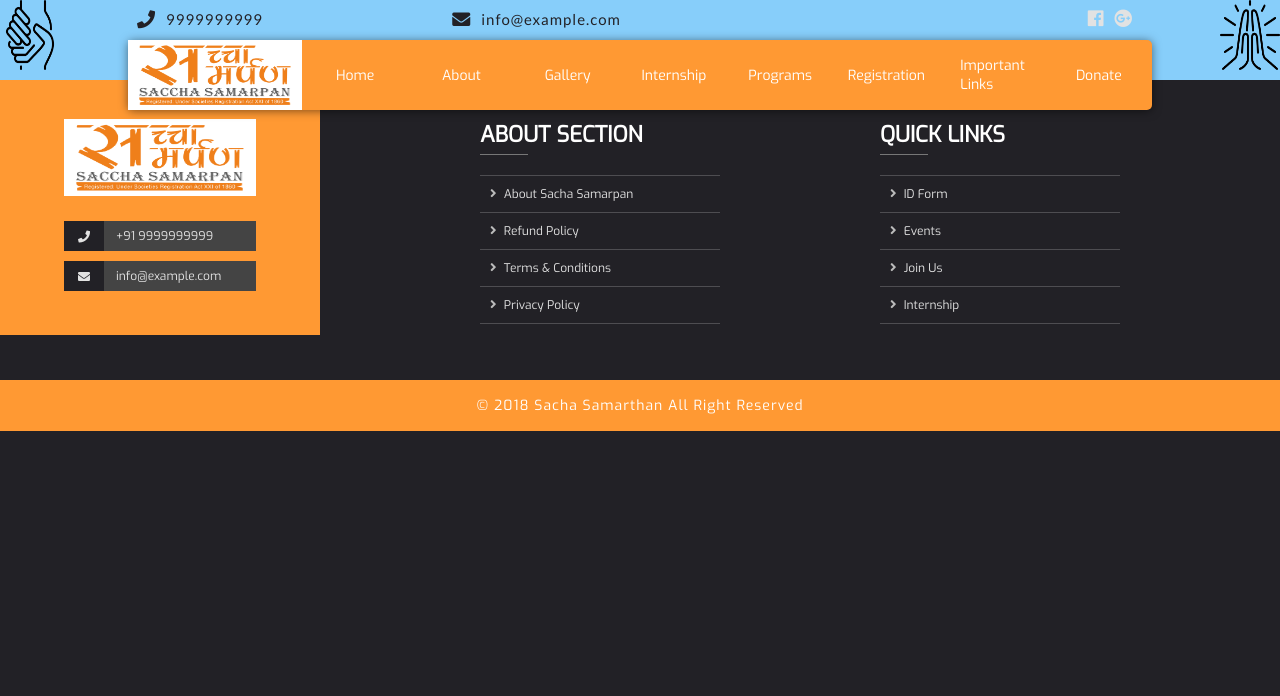
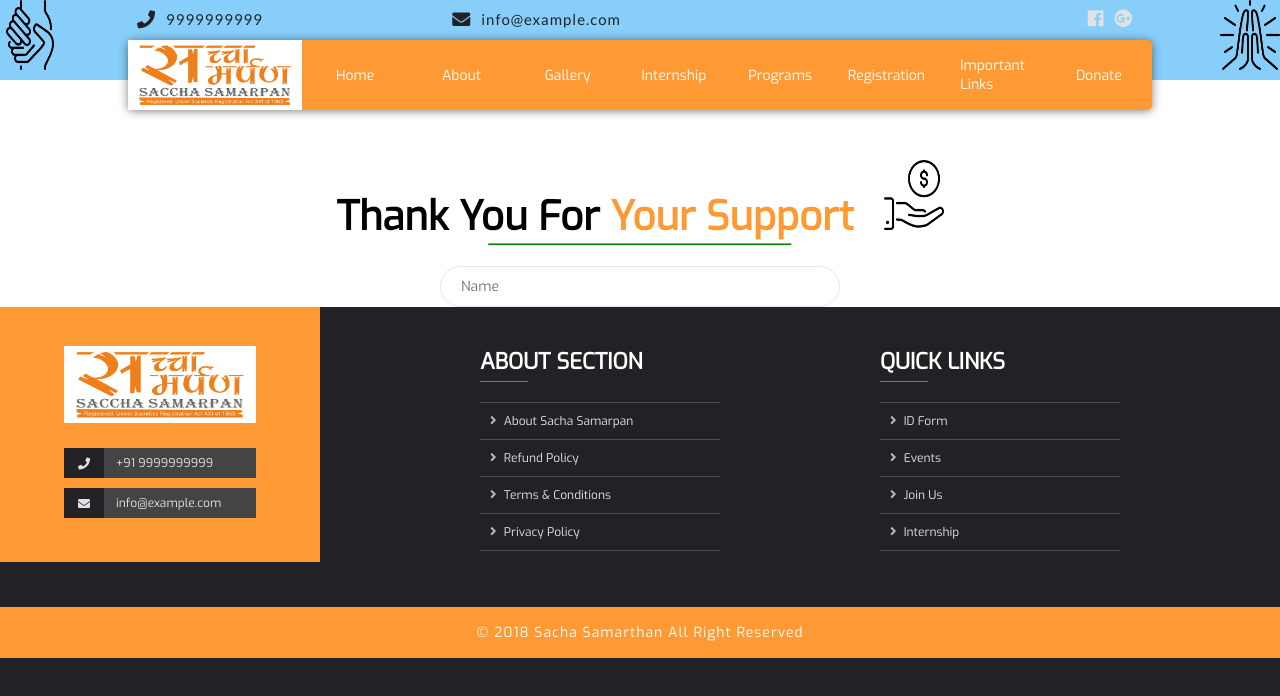
Before and after one commit to riverrz/sacha-samarpan-ngo, a React app in the folder client/: page /donate in a window 1280 px wide. Shown: the top 696 px of the page. Built offline with nearby package versions, Linux system fonts and the light colour scheme.

Commit message:
Add Donate with Inputfield in it

```diff
--- a/client/src/App.js
+++ b/client/src/App.js
@@ -12,6 +12,7 @@ import Importantlinks from "./components/Importantlinks/Importantlinks";
 import Backdrop from "./containers/Backdrop/Backdrop";
 import Founders from './components/Founders/Founders';
 import Fullgallery from './containers/Fullgallery/Fullgallery';
+import Donate from './components/Donate/Donate';
 class App extends Component {
   state = {
     isBackdropShowing: false,
@@ -57,6 +58,7 @@ class App extends Component {
         <Route path="/important-links" exact component={Importantlinks} />
         <Route path="/founders" exact component={Founders} />
         <Route path="/full-gallery" exact render={() => <Fullgallery invoke={event => this.backdropInvoker(event)} />} />
+        <Route path="/donate" exact component={Donate} />
         <Footer />
       </div>;
   }
--- /dev/null
+++ b/client/src/components/Donate/Donate.css
@@ -0,0 +1,39 @@
+.donate__container {
+    width: 100%;
+    background-color: #fff;
+    font-family: inherit;
+    text-align: center;
+    padding-top: 8rem;
+}
+.donate__headingContainer {
+    display: flex;
+    justify-content: center;
+    align-content: center;
+}
+.donate__heading {
+  font-size: 40px;
+  display: inline-block;
+  font-weight: bold;
+  font-family: "Exo", sans-serif;
+  margin-bottom: 2rem;
+}
+.donate__heading__span {
+  color: #ff9933;
+}
+.donate__horizontal {
+    height: 3px;
+    background-color: green;
+    width: 50%;
+    margin: auto;
+}
+
+.donate__logoBox {
+  width: 6rem;
+  height:7rem;
+  display: inline-block;
+  margin-left: 3rem;
+}
+.donate__logo {
+  height: 100%;
+  width: 100%;
+}
--- /dev/null
+++ b/client/src/components/Donate/Donate.js
@@ -0,0 +1,30 @@
+import React from "react";
+import classes from "./Donate.css";
+import DonateLogo from "../../assets/Icons/donation-1.png";
+import Inputfield from '../Inputfield/Inputfield';
+
+const donate = props => {
+  return (
+    <div className={classes.donate__container}>
+      <div className={classes.donate__headingContainer}>
+        <h1 className={classes.donate__heading}>
+          Thank You For{" "}
+          <span className={classes.donate__heading__span}>Your Support</span>
+          <div className={classes.donate__logoBox}>
+            <img
+              src={DonateLogo}
+              alt="Donation-1"
+              className={classes.donate__logo}
+            />
+          </div>
+          <hr className={classes.donate__horizontal} />
+        </h1>
+      </div>
+      <form autocomplete="off">
+          <Inputfield type="text" placeholder="Name"/>
+      </form>
+    </div>
+  );
+};
+
+export default donate;
--- /dev/null
+++ b/client/src/components/Inputfield/Inputfield.css
@@ -0,0 +1,18 @@
+.inputfield__container {
+    display: inline-block;
+}
+.inputfield {
+    width: 40rem;
+    padding: 1rem 2rem;
+    font-family: inherit;
+    font-size: 1.4rem;
+    border: 1px solid #e6e6e6;
+    border-radius: 60px;
+    outline: none;
+    color: #666666;
+}
+.inputfield:focus {
+    /* background-color: #d2d2d2; */
+    background-color: #e6e6e6;
+
+}
--- /dev/null
+++ b/client/src/components/Inputfield/Inputfield.js
@@ -0,0 +1,11 @@
+import React from 'react';
+import classes from './Inputfield.css';
+const inputfield=props=> {
+    return(
+        <div className={classes.inputfield__container}>
+            <input type={props.type} required className={classes.inputfield} placeholder={props.placeholder}/>
+        </div>
+    );
+};
+
+export default inputfield;
```
